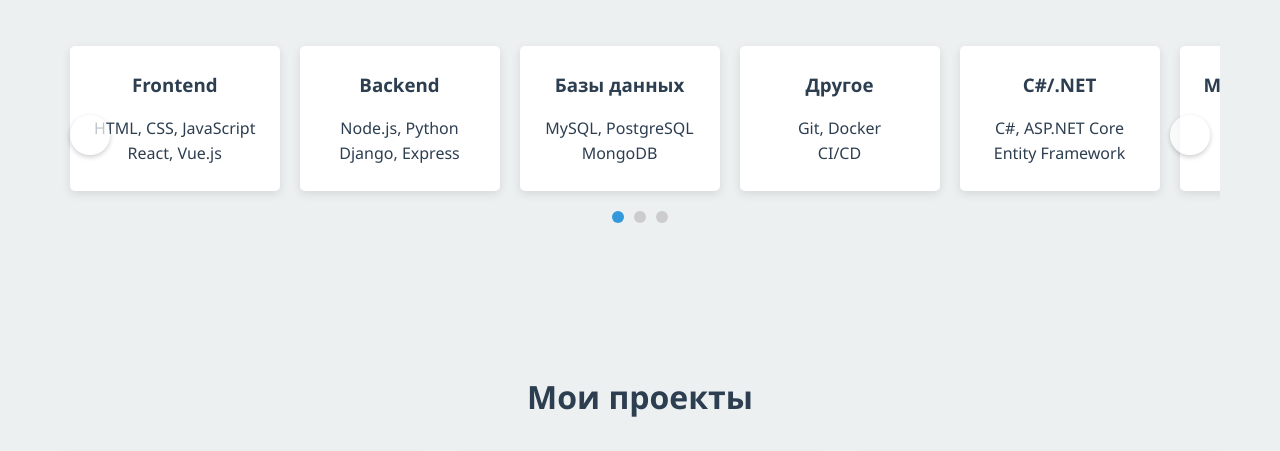
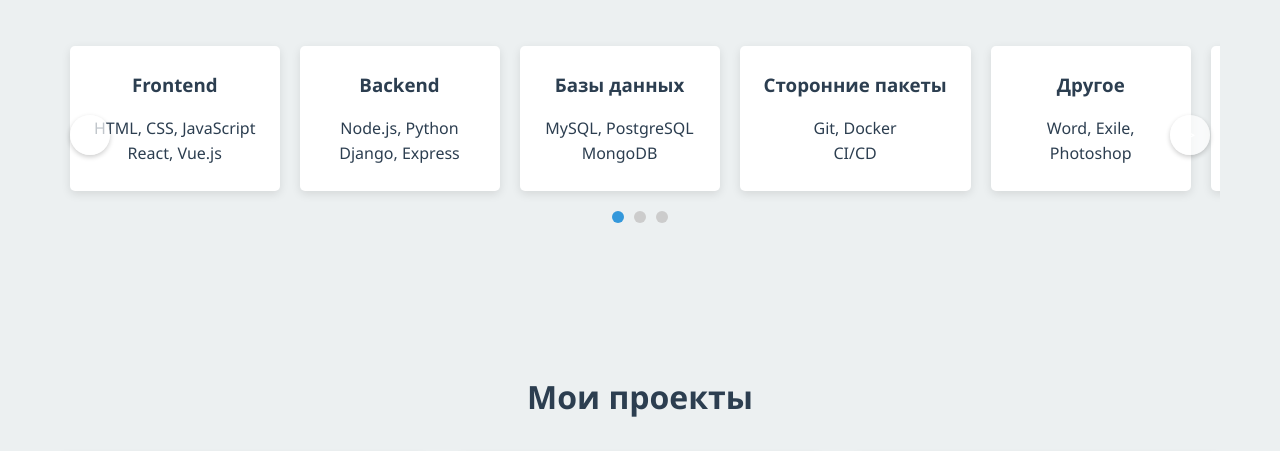
Before and after one commit to lorftor500/portfolio-abob, a plain HTML site: page index.html in a window 1280 px wide. Shown: the part 646-1097 px from the top of the page. Drawn offline with Linux system fonts and the light colour scheme.

Commit message:
Update index.html

```diff
--- a/index.html
+++ b/index.html
@@ -366,14 +366,14 @@
                         <p>MongoDB</p>
                     </div>
                     <div class="skill-card">
-                        <h3>Другое</h3>
+                        <h3>Сторонние пакеты</h3>
                         <p>Git, Docker</p>
                         <p>CI/CD</p>
                     </div>
                     <div class="skill-card">
-                        <h3>C#/.NET</h3>
-                        <p>C#, ASP.NET Core</p>
-                        <p>Entity Framework</p>
+                        <h3>Другое</h3>
+                        <p>Word, Exile,</p>
+                        <p>Photoshop</p>
                     </div>
                     <div class="skill-card">
                         <h3>Мобильная разработка</h3>
```
